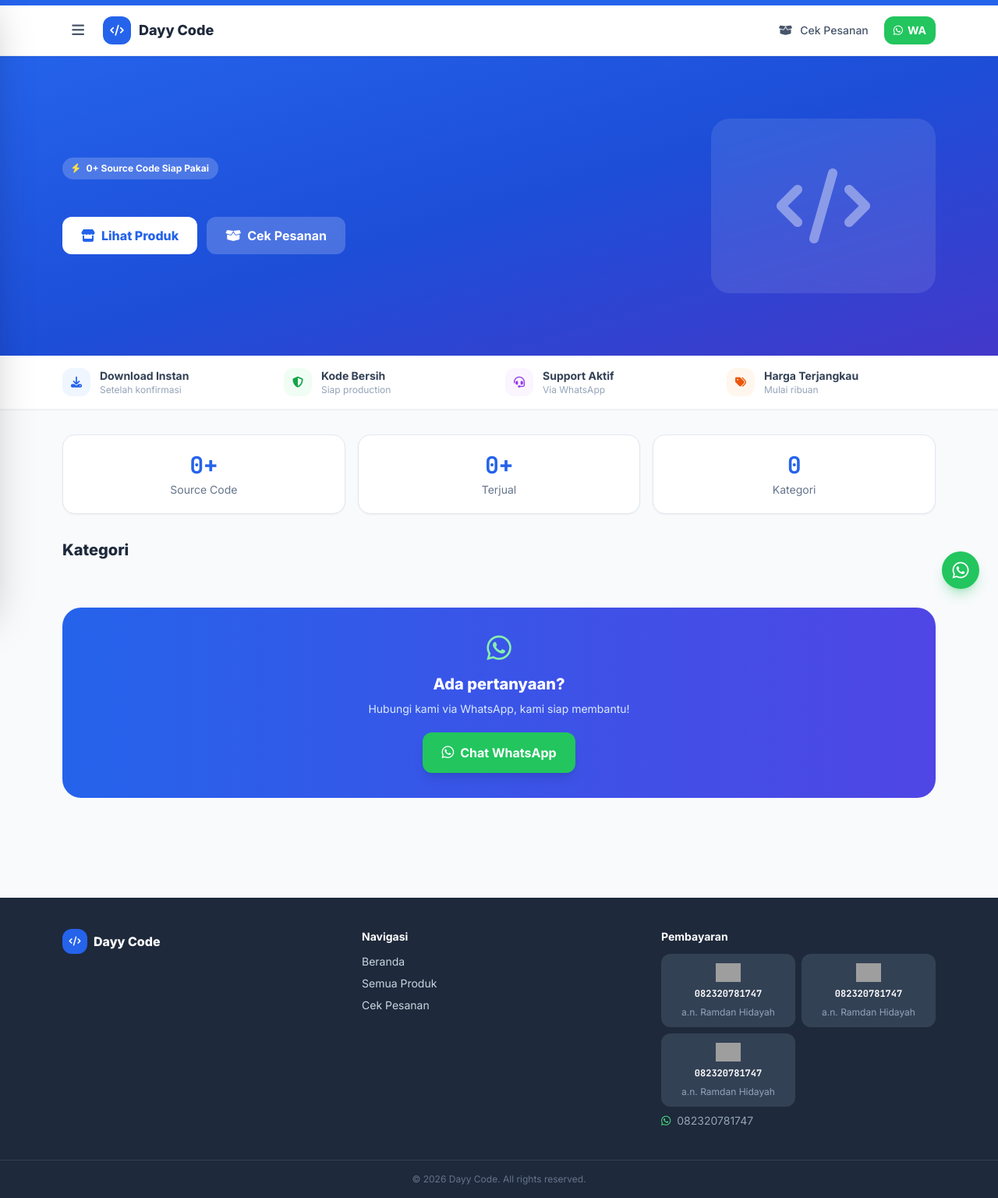
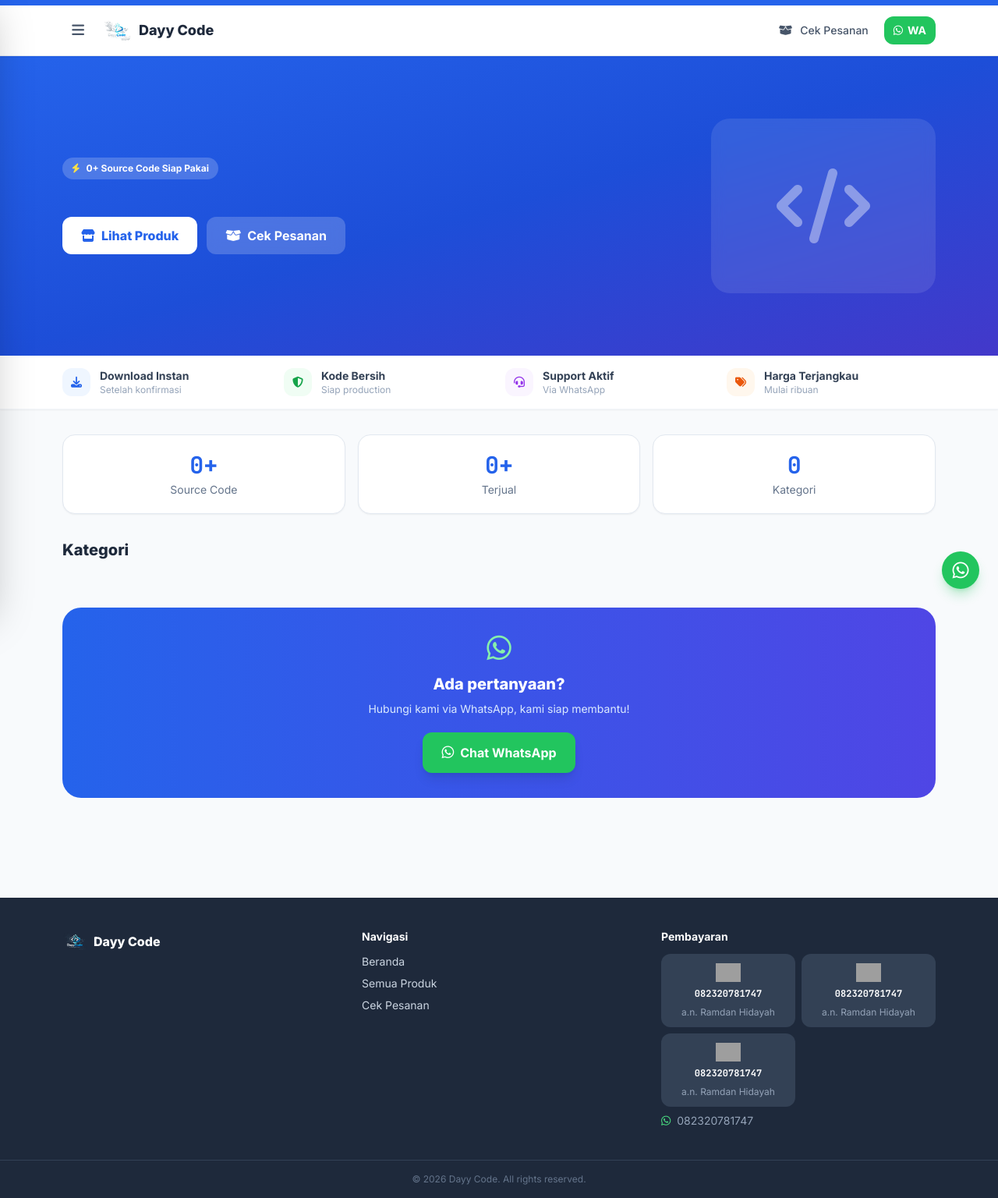
Before and after one commit to RMBLOGG/dayycode, a Flask app: page / in a window 1280 px wide. Shown: the part 21-1557 px from the top of the page at 78% size. Run offline with Flask 3, Linux system fonts and the light colour scheme; data that the repository does not hold is empty; some libraries are stand-ins or nearby versions; grey boxes are pictures that could not be loaded.

Commit message:
Add files via upload

```diff
--- a/templates/base.html
+++ b/templates/base.html
@@ -41,8 +41,8 @@
   <!-- Sidebar Header -->
   <div class="flex items-center justify-between px-5 py-4 border-b border-slate-100 bg-blue-600">
     <a href="/" class="flex items-center gap-2.5" onclick="closeSidebar()">
-      <div class="w-9 h-9 bg-white/20 rounded-xl flex items-center justify-center">
-        <i class="fa-solid fa-code text-white text-sm"></i>
+      <div class="w-9 h-9 rounded-xl overflow-hidden flex items-center justify-center">
+        <img src="/static/icon.png" class="w-full h-full object-contain">
       </div>
       <span class="font-extrabold text-lg text-white">Dayy Code</span>
     </a>
@@ -133,8 +133,8 @@
 
       <!-- Logo + Site Name -->
       <a href="/" class="flex items-center gap-2.5 flex-shrink-0">
-        <div class="w-9 h-9 bg-blue-600 rounded-xl flex items-center justify-center">
-          <i class="fa-solid fa-code text-white text-sm"></i>
+        <div class="w-9 h-9 rounded-xl overflow-hidden flex items-center justify-center">
+          <img src="/static/icon.png" class="w-full h-full object-contain">
         </div>
         <span class="font-extrabold text-lg text-slate-800">Dayy Code</span>
       </a>
@@ -163,7 +163,7 @@
   <div class="max-w-6xl mx-auto px-4 py-10 grid grid-cols-1 sm:grid-cols-3 gap-8">
     <div>
       <div class="flex items-center gap-2 mb-3">
-        <div class="w-8 h-8 bg-blue-600 rounded-xl flex items-center justify-center"><i class="fa-solid fa-code text-white text-xs"></i></div>
+        <div class="w-8 h-8 rounded-xl overflow-hidden flex items-center justify-center"><img src="/static/icon.png" class="w-full h-full object-contain"></div>
         <span class="font-extrabold text-white">Dayy Code</span>
       </div>
       <p class="text-sm text-slate-400 leading-relaxed">{{ cfg.site_description }}</p>
```
